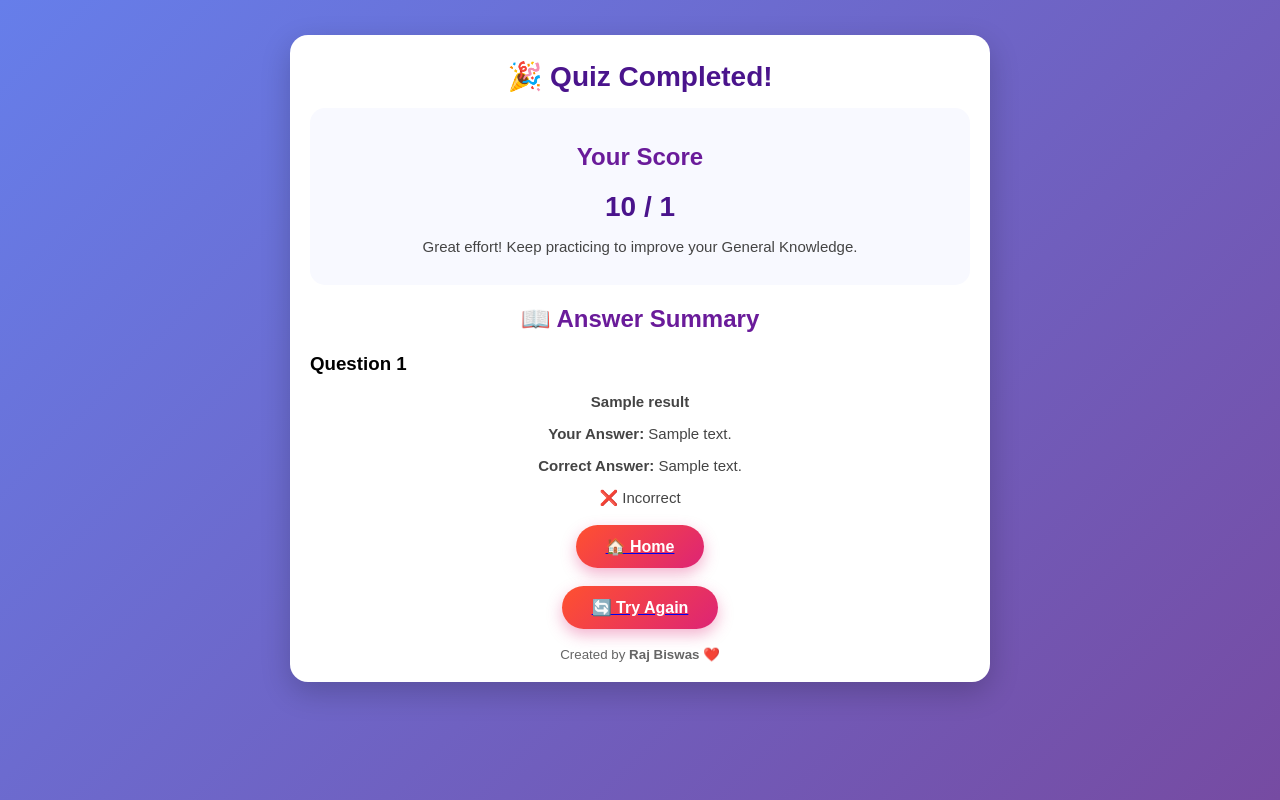
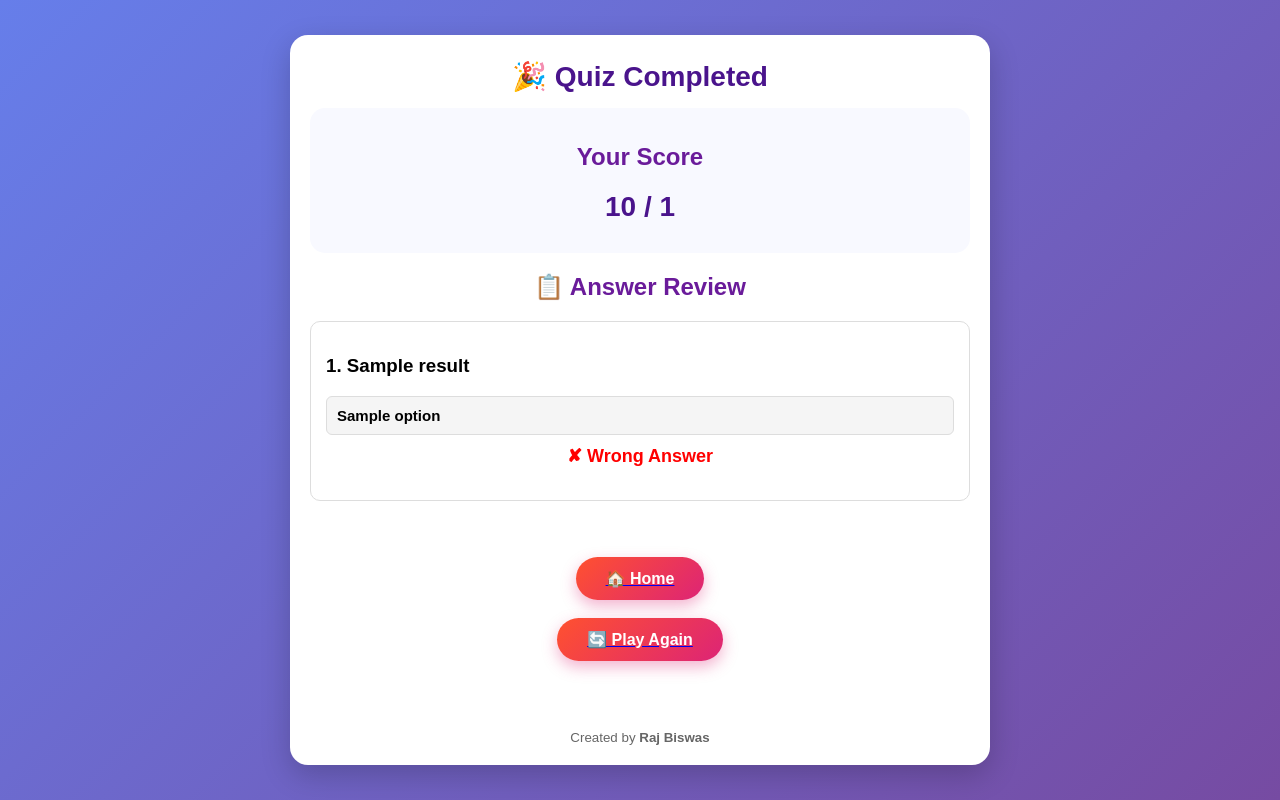
Before and after one commit to rajbis1105-jpg/gk-challenge, a Flask app: template templates/result.html in a window 1280 px wide. Run offline with Flask 3, Linux system fonts and the light colour scheme; the template is opened without the code that fills it: most values are stand-ins (such as "Sample title", 1, 10 or a date in 2020).

Commit message:
Update result.html

```diff
--- a/templates/result.html
+++ b/templates/result.html
@@ -6,71 +6,109 @@
     <title>Quiz Result</title>
 
     <link rel="stylesheet" href="{{ url_for('static', filename='style.css') }}">
+
+    <style>
+        .question-box{
+            border:1px solid #ddd;
+            border-radius:10px;
+            padding:15px;
+            margin:20px 0;
+            text-align:left;
+        }
+
+        .option{
+            display:block;
+            padding:10px;
+            margin:8px 0;
+            border-radius:6px;
+        }
+
+        .correct{
+            background:#d4edda;
+            color:#155724;
+            font-weight:bold;
+        }
+
+        .wrong{
+            background:#f8d7da;
+            color:#721c24;
+            font-weight:bold;
+        }
+
+        .normal{
+            background:#f5f5f5;
+        }
+
+        .status{
+            margin-top:10px;
+            font-size:18px;
+            font-weight:bold;
+        }
+    </style>
+
 </head>
-
 <body>
 
 <div class="container">
 
-    <h1>🎉 Quiz Completed!</h1>
+    <h1>🎉 Quiz Completed</h1>
 
     <div class="result-box">
-
         <h2>Your Score</h2>
-
         <h1>{{ score }} / {{ total_questions }}</h1>
-
-        <p>
-            Great effort! Keep practicing to improve your General Knowledge.
-        </p>
-
     </div>
 
-    <h2>📖 Answer Summary</h2>
+    <h2>📋 Answer Review</h2>
 
     {% for r in results %}
 
-    <div class="review-box">
+    <div class="question-box">
 
-        <h3>Question {{ loop.index }}</h3>
+        <h3>{{ loop.index }}. {{ r.question }}</h3>
 
-        <p><strong>{{ r.question }}</strong></p>
+        {% for option in r.options %}
 
-        <p>
-            <strong>Your Answer:</strong>
-            {{ r.user_answer }}
-        </p>
+            {% if option == r.correct_answer %}
+                <div class="option correct">
+                    ✅ {{ option }}
+                </div>
 
-        <p>
-            <strong>Correct Answer:</strong>
-            {{ r.correct_answer }}
-        </p>
+            {% elif option == r.user_answer and not r.is_correct %}
+                <div class="option wrong">
+                    ❌ {{ option }}
+                </div>
+
+            {% else %}
+                <div class="option normal">
+                    {{ option }}
+                </div>
+            {% endif %}
+
+        {% endfor %}
 
         {% if r.is_correct %}
-            <p class="correct">✅ Correct</p>
+            <p class="status" style="color:green;">✔ Correct Answer</p>
         {% else %}
-            <p class="wrong">❌ Incorrect</p>
+            <p class="status" style="color:red;">✘ Wrong Answer</p>
         {% endif %}
 
     </div>
 
     {% endfor %}
 
-    <div class="button-group">
+    <br>
 
-        <a href="/">
-            <button type="button">🏠 Home</button>
-        </a>
+    <a href="/">
+        <button>🏠 Home</button>
+    </a>
 
-        <a href="/quiz">
-            <button type="button">🔄 Try Again</button>
-        </a>
+    <a href="/quiz">
+        <button>🔄 Play Again</button>
+    </a>
 
-    </div>
+    <br><br>
 
-    <footer>
-        <small>Created by <strong>Raj Biswas</strong> ❤️</small>
-    </footer>
+    <small>Created by <strong>Raj Biswas</strong></small>
 
 </div>
 
```
